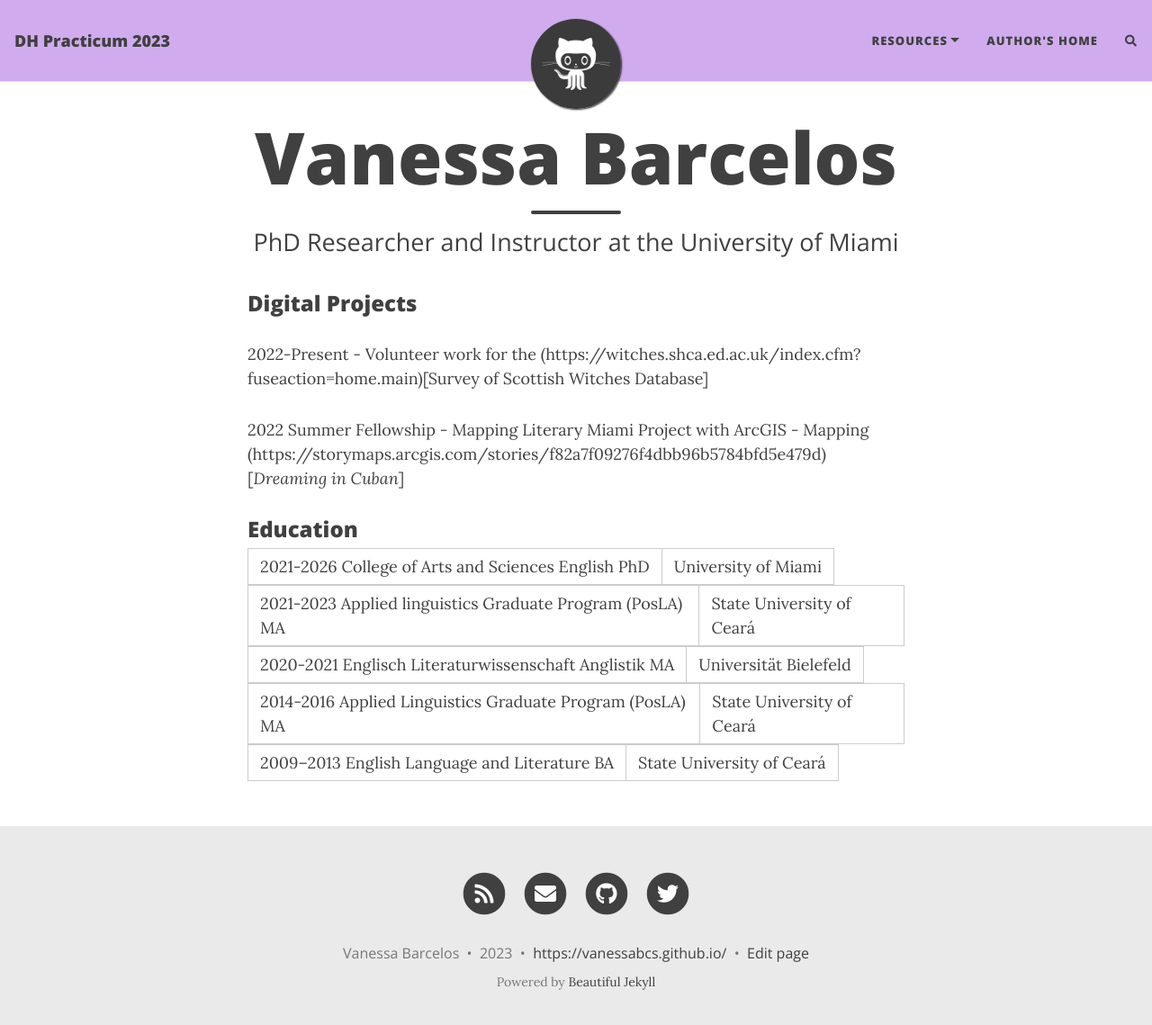
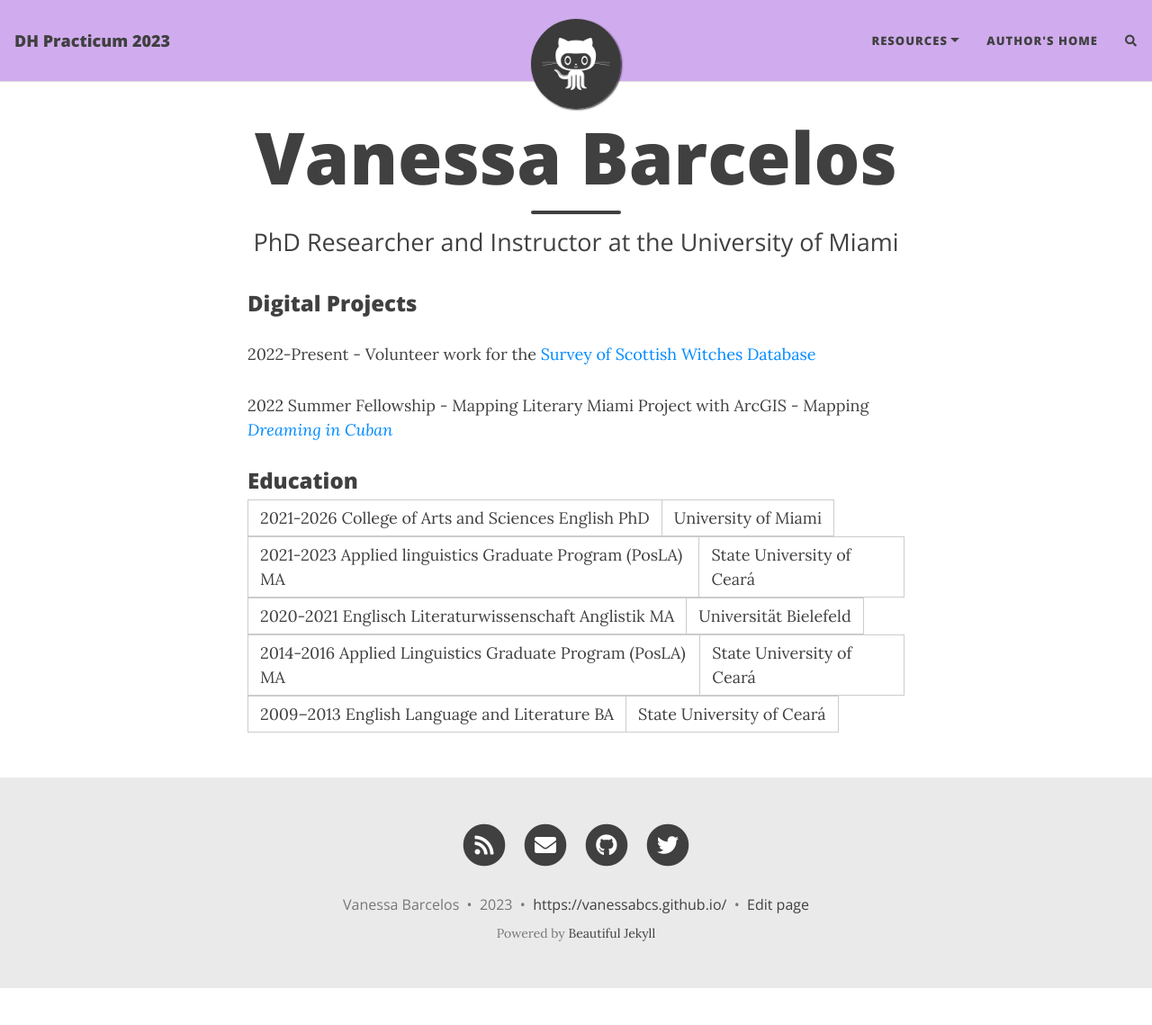
Before and after one commit to vanessabcs/about, a Jekyll site: the page built from aboutme.md, in a window 1280 px wide and 1152 px high. Shown: the top 1139 px of the window at 90% size. Built offline with Jekyll 4.4.1, drawn with Linux system fonts in a browser that asks for light colours; nearby versions of some CDN libraries; comment, search, counter and statistics services are not loaded; some of the changed lines change nothing that is shown.

Commit message:
Update aboutme.md

```diff
--- a/aboutme.md
+++ b/aboutme.md
@@ -5,9 +5,9 @@
 ---
 ### Digital Projects
 
-2022-Present - Volunteer work for the (https://witches.shca.ed.ac.uk/index.cfm?fuseaction=home.main)[Survey of Scottish Witches Database]
+2022-Present - Volunteer work for the [Survey of Scottish Witches Database](https://witches.shca.ed.ac.uk/index.cfm?fuseaction=home.main)
 
-2022 Summer Fellowship - Mapping Literary Miami Project with ArcGIS - Mapping (https://storymaps.arcgis.com/stories/f82a7f09276f4dbb96b5784bfd5e479d)[_Dreaming in Cuban_]
+2022 Summer Fellowship - Mapping Literary Miami Project with ArcGIS - Mapping [_Dreaming in Cuban_](https://storymaps.arcgis.com/stories/f82a7f09276f4dbb96b5784bfd5e479d)
 
 
 ### Education
```
